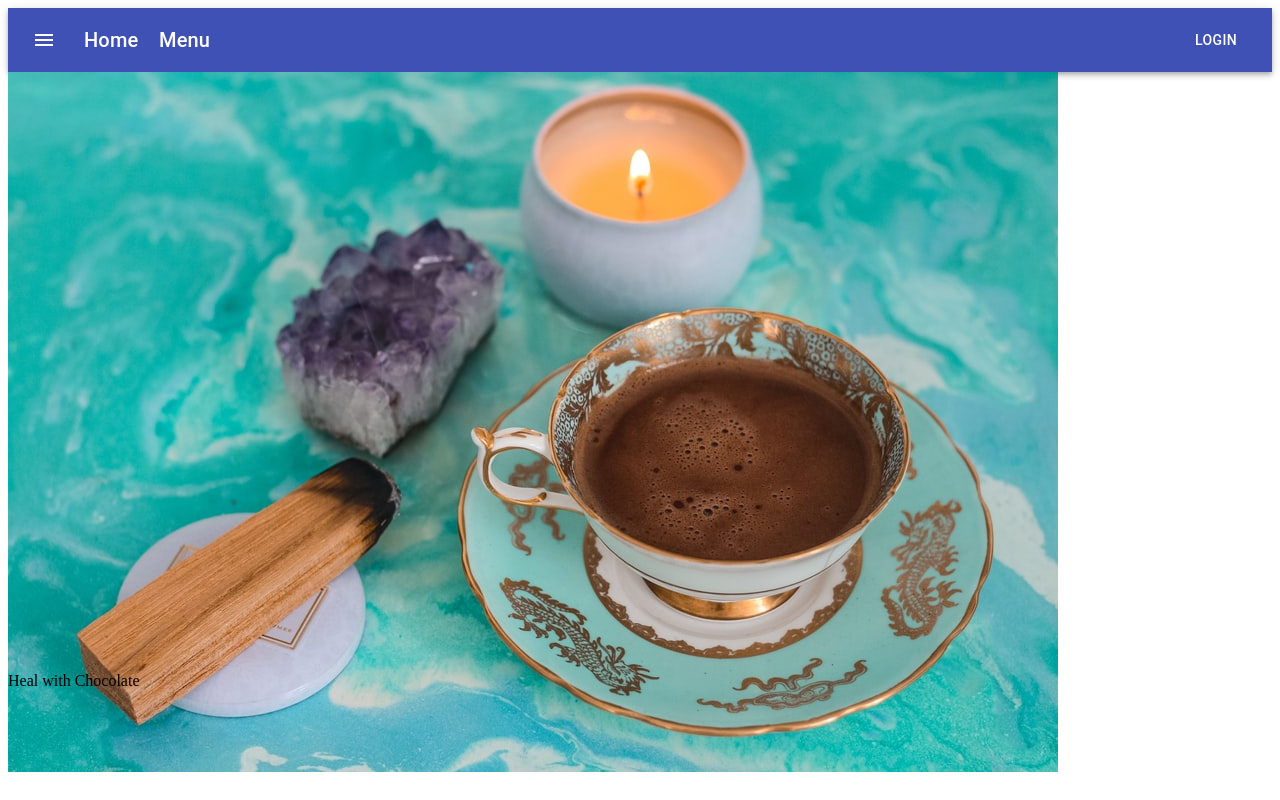
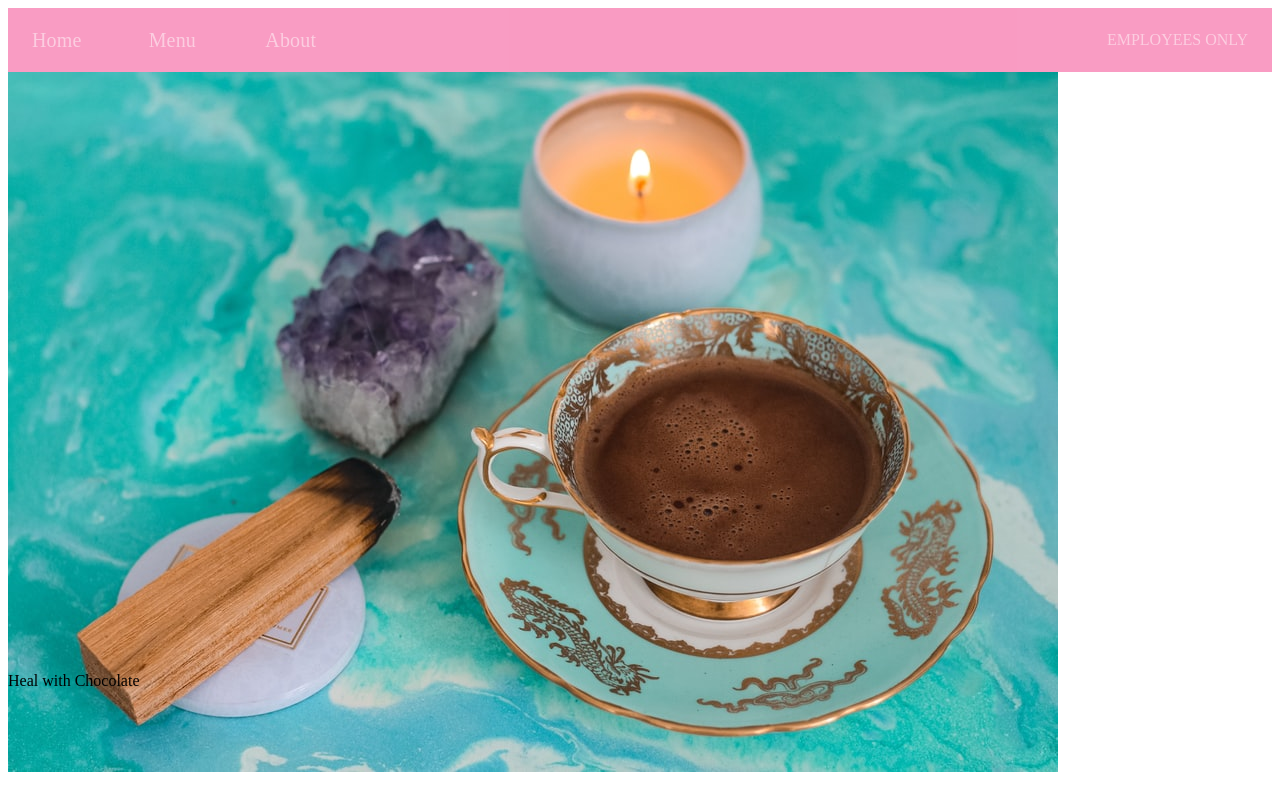
Before and after one commit to reese-lee/chocolate-tap-room, a React app: page / in a window 1280 px wide. Shown: the top 800 px of the page. Built offline with nearby package versions, Linux system fonts and the light colour scheme.

Commit message:
add more styling for a better aesthetic

```diff
--- a/src/components/NavBar.jsx
+++ b/src/components/NavBar.jsx
@@ -10,7 +10,10 @@ import { Link } from 'react-router-dom';
 
 const useStyles = makeStyles(theme => ({
   root: {
-    backgroundColor: 'transparent'
+    backgroundColor: '#f53b88',
+    opacity: '0.5',
+    position: 'static',
+    boxShadow: 'none'
   },
   menuButton: {
     marginRight: theme.spacing(2),
@@ -29,11 +32,11 @@ const useStyles = makeStyles(theme => ({
     },
   },
   spacing:{
-    width: '150px',
+    width: '350px',
     display: 'flex',
     flexFlow: 'row',
     justifyContent: 'spaceBetween',
-    alignItems: 'center',
+    alignItems: 'center'
   }
 }));
 
@@ -42,24 +45,25 @@ export default function NavBar() {
 
   return (
     <div className={classes.root}>
-      <AppBar position="static">
+      <AppBar className={classes.root} position="absolute">
         <Toolbar>
-          <IconButton edge="start" className={classes.menuButton} color="inherit" aria-label="Menu">
-            <MenuIcon />
-          </IconButton>
           <Typography variant="h6" className={classes.title}>
             <div className={classes.spacing}>
-              <div className={classes.spacing}>
+              <div className={classes.spacing} style={{fontFamily: 'DM Serif Display'}}>
                 <Link to="/" style={{ textDecoration: 'none' }}><a className={classes.clicky}>Home</a></Link>
               </div>
-              <div className={classes.spacing}>
+              <div className={classes.spacing} style={{fontFamily: 'DM Serif Display'}}>
                 <Link to="/drinks" style={{ textDecoration: 'none' }}><a className={classes.clicky}>Menu</a></Link>
+              </div>
+              <div className={classes.spacing} style={{fontFamily: 'DM Serif Display'}}>
+                <Link to="/about" style={{ textDecoration: 'none' }}><a className={classes.clicky}>About</a></Link>
               </div>
 
             </div>
-
           </Typography>
-          <Button color="inherit">Login</Button>
+          <div>
+            <Link to="/employees" style={{ textDecoration: 'none' }}><a className={classes.clicky} style={{fontFamily: 'DM Serif Display'}}>EMPLOYEES ONLY</a></Link>
+          </div>
         </Toolbar>
       </AppBar>
     </div>
```
